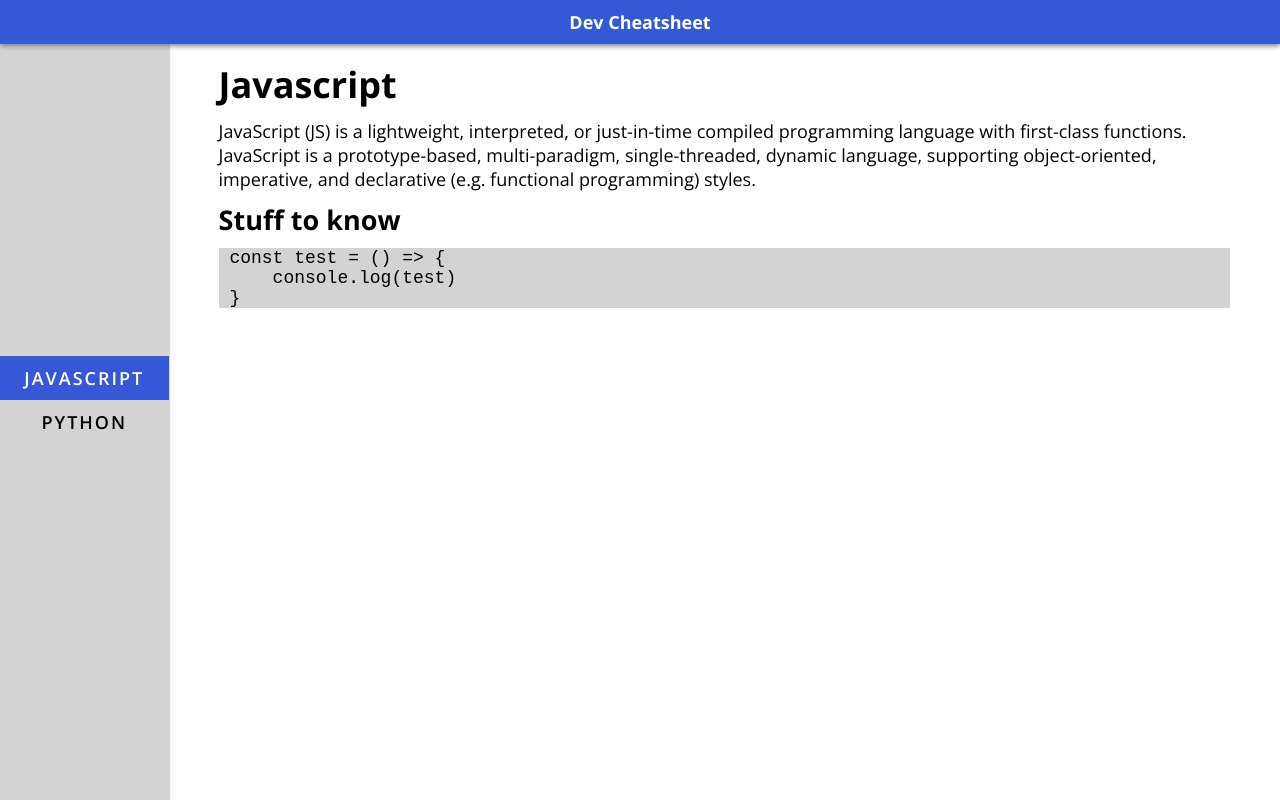
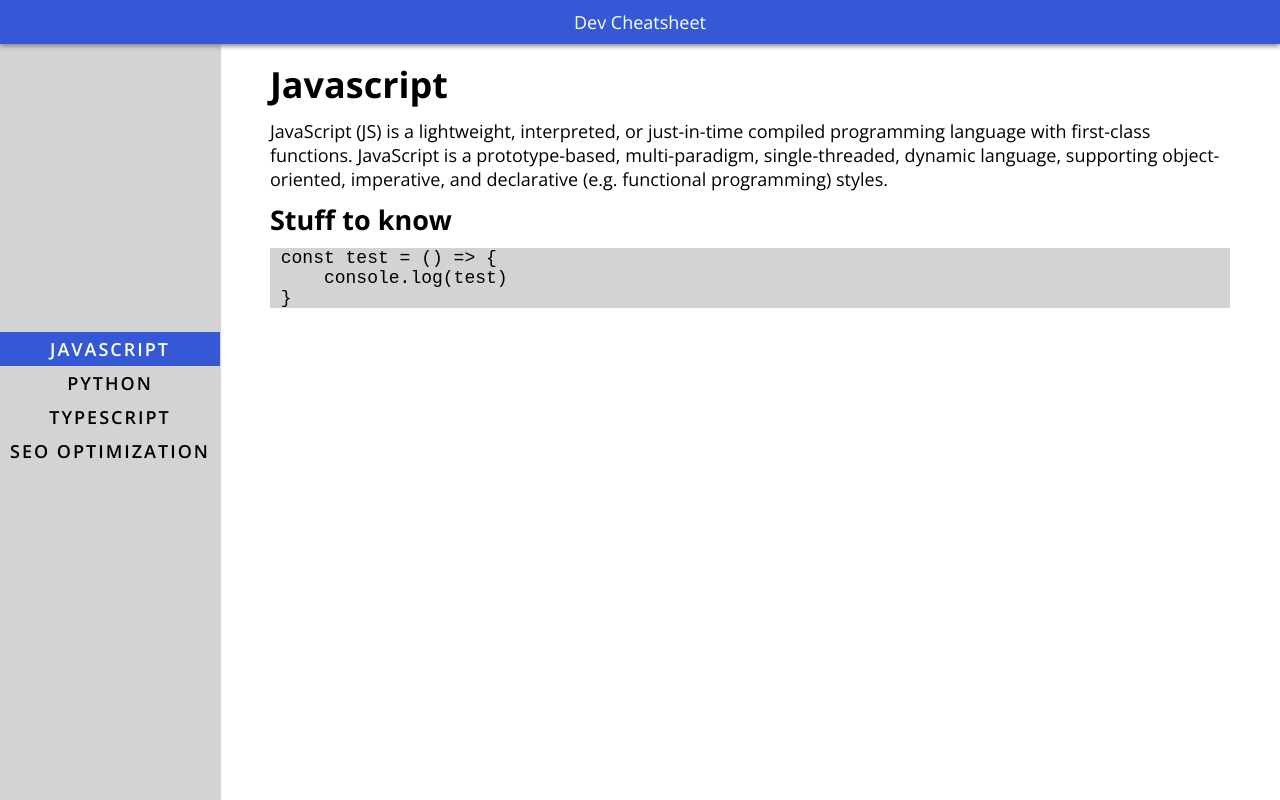
Before and after one commit to karyma101/dynamic-md-parser, a React app: page /javascript in a window 1280 px wide. Built offline with nearby package versions, Linux system fonts and the light colour scheme.

Commit message:
added more md files to content

```diff
--- a/src/components/App.css
+++ b/src/components/App.css
@@ -5,7 +5,6 @@
 }
 
 .nav {
-    flex: 1;
     display: flex;
     flex-direction: column;
     justify-content: center;
@@ -16,7 +15,7 @@
 }
 
 .body {
-    flex: 6;
+    flex: 1;
     overflow: scroll;
     padding: 50px;
 }
--- a/src/components/Header/Header.css
+++ b/src/components/Header/Header.css
@@ -10,4 +10,7 @@
 
 .title {
     font-size: 1rem;
+    color: white;
+    text-decoration: none;
+    padding: 10px 0;
 }
--- a/src/components/Header/index.tsx
+++ b/src/components/Header/index.tsx
@@ -1,11 +1,14 @@
 import React from 'react'
+import { Link } from 'react-router-dom'
 
 import style from './Header.css'
 
-const Header = () => {
+const Header: React.FC = () => {
     return (
         <div className={style.header}>
-            <h1 className={style.title}>Dev Cheatsheet</h1>
+            <Link to="/" className={style.title}>
+                Dev Cheatsheet
+            </Link>
         </div>
     )
 }
--- a/src/components/Home/index.tsx
+++ b/src/components/Home/index.tsx
@@ -1,6 +1,6 @@
 import React from 'react'
 
-const Home = () => {
+const Home: React.FC = () => {
     return <h1>Home</h1>
 }
 
--- a/src/components/Nav/Nav.css
+++ b/src/components/Nav/Nav.css
@@ -6,7 +6,7 @@
     width: 100%;
     display: flex;
     justify-content: center;
-    padding: 10px 0;
+    padding: 5px 10px;
 }
 
 .active {
--- a/src/components/Nav/index.tsx
+++ b/src/components/Nav/index.tsx
@@ -5,16 +5,26 @@ import content from '../../content'
 
 import style from './Nav.css'
 
-const Nav = ({ location }) => {
+interface Props {
+    location: {
+        pathname: string
+        search: string
+        hash: string
+        state: any
+    }
+}
+
+const Nav: React.FC<Props> = ({ location }) => {
     const links = Object.keys(content)
-    const pathName = location.pathname.substr(1)
+    const pathName: string = location.pathname.substr(1).replace(/_/g, ' ')
 
     const renderLinks = links.map((link, i) => {
-        const styles = pathName === link ? `${style.link} ${style.active}` : style.link
+        const linkName = link.replace(/_/g, ' ')
+        const styles: string = pathName === linkName ? `${style.link} ${style.active}` : style.link
 
         return (
             <Link key={`link_${i}`} to={`/${link}`} className={styles}>
-                {link}
+                {linkName}
             </Link>
         )
     })
--- a/src/content/index.tsx
+++ b/src/content/index.tsx
@@ -1,9 +1,13 @@
 import javascript from './javascript.md'
 import python from './python.md'
+import seo_optimization from './seo_optimization.md'
+import typescript from './typescript.md'
 
 const content: { [index: string]: string } = {
     javascript,
     python,
+    typescript,
+    seo_optimization,
 }
 
 export default content
--- a/src/index.css
+++ b/src/index.css
@@ -1,11 +1,19 @@
 * {
     margin: 0;
     padding: 0;
+    box-sizing: border-box;
 }
 
 html {
     font-size: 18px;
     font-family: 'Open Sans', sans-serif;
+    overflow: hidden;
+    height: 100%;
+}
+
+body {
+    height: 100%;
+    overflow: auto;
 }
 
 h1,
```
Also changed, not shown: src/content/typescript.md (added, +40 -0 lines), src/content/seo_optimization.md (added).
